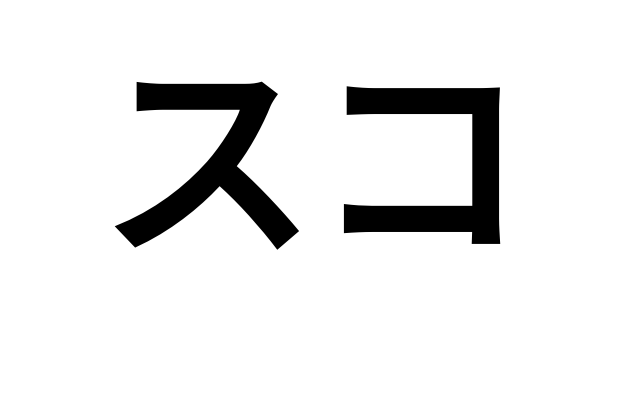
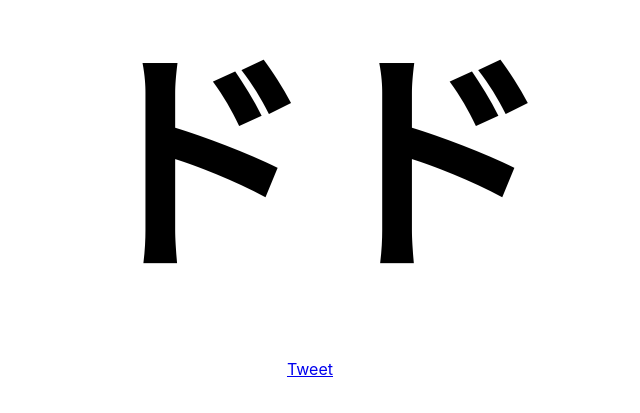
Before and after one commit to ten986/dodosuko, a React (Create React App) app: page / in a window 1280 px wide. Shown: the part 251-664 px from the top of the page, without its empty margins (330-970 px from the left). Built offline with nearby package versions, Linux system fonts and the light colour scheme.

Commit message:
ツイートボタンの設置

```diff
--- a/src/App.tsx
+++ b/src/App.tsx
@@ -36,7 +36,17 @@ const Main = styled.div`
   display: flex;
   justify-content: center;
   align-items: center;
+  flex-direction: column;
   z-index: 1;
+`
+
+const Tweet = styled.div`
+  position: absolute;
+  bottom: 20%;
+  left: 50%;
+  transform: translateY(-50%) translateX(-50%);
+  -webkit-transform: translateY(-50%) translateX(-50%);
+  z-index: 2;
 `
 
 const Value = styled.div`
@@ -44,17 +54,26 @@ const Value = styled.div`
   font-weight: bold;
 `
 
+const getUrl = (text: string) => {
+  const url = new URL('https://twitter.com/intent/tweet')
+  url.searchParams.set('text', text)
+  url.searchParams.set('url', 'https://ten986.github.io/dodosuko/')
+  return url.toString()
+}
+
 function App(): JSX.Element {
   const [value, setValue] = useState<string>('')
   const [all, setAll] = useState<string>('')
   const [hoge, setHoge] = useState<string>('')
   const [end, setEnd] = useState<number>(0)
   const [flag, setFlag] = useState<boolean>(true)
+  const [counter, setCounter] = useState<number>(0)
 
   useEffect(() => {
     const interval = setInterval(() => {
       if (end === 0) {
         setFlag(!flag)
+        setCounter(counter + 1)
         if (hoge === dodosuko) {
           setHoge(`${hoge}ラブ`)
           setValue('ラブ')
@@ -76,16 +95,28 @@ function App(): JSX.Element {
         }
       } else if (end === 1) {
         setFlag(!flag)
+        setCounter(counter + 1)
         setHoge(`${hoge}注入♡`)
         setValue('注入♡')
         setEnd(2)
       }
     }, delay)
     return () => clearInterval(interval)
-  }, [all, end, flag, hoge])
+  }, [all, counter, end, flag, hoge])
 
   return (
     <>
+      <Tweet>
+        <a
+          href={getUrl(
+            `${counter}ドドスコタイムを経て、${end === 2 ? 'ドドスコスコスコに成功した！' : '未だドドスコ中...。'}`
+          )}
+          target="_blank"
+          rel="noopener noreferrer"
+        >
+          Tweet
+        </a>
+      </Tweet>
       <Main>
         <Value className={flag ? 'animation' : 'animation-b'}>{value}</Value>
       </Main>
```
